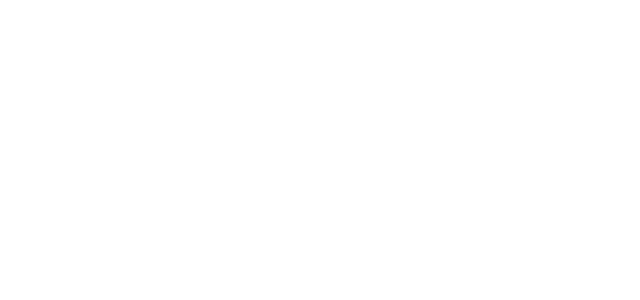
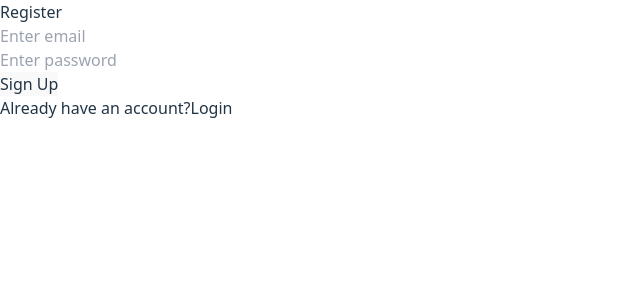
Before and after one commit to PerTrakanjan/reactts-vite, a React (Vite) app: page /register in a window 1280 px wide. Shown: the top 300 px of the page, without its empty margins (0-640 px from the left). Built offline with nearby package versions, Linux system fonts and the light colour scheme; no server answers.

Commit message:
register(Have bug)

```diff
--- a/package.json
+++ b/package.json
@@ -10,8 +10,12 @@
     "preview": "vite preview"
   },
   "dependencies": {
+    "bootstrap": "^5.3.1",
+    "firebase": "^10.1.0",
     "react": "^18.2.0",
-    "react-dom": "^18.2.0"
+    "react-bootstrap": "^2.8.0",
+    "react-dom": "^18.2.0",
+    "react-router-dom": "^6.14.2"
   },
   "devDependencies": {
     "@types/react": "^18.0.28",
--- a/src/App.tsx
+++ b/src/App.tsx
@@ -1,8 +1,32 @@
+import { Link } from "react-router-dom";
 import Chat from "./componets/Chat";
 import Post from "./componets/post";
 
 type Props = {};
 
 export default function App({}: Props) {
-  return <></>;
+  return (
+    <>
+      <div className=" bg-slate-50 py-2">
+        <h3>Welcome to My App</h3>
+        <div>
+          <Link
+            to="/login"
+            className=" mx-3 bg-cyan-500 hover:bg-cyan-400 text-white p-1 rounded-md"
+          >
+            Login
+          </Link>
+          <Link
+            to="/register"
+            className=" bg-cyan-500 hover:bg-cyan-400 text-white p-1 rounded-md"
+          >
+            Register
+          </Link>
+        </div>
+      </div>
+      <div className=" container mx-auto">
+        <Chat />
+      </div>
+    </>
+  );
 }
--- /dev/null
+++ b/src/componets/Login.tsx
@@ -0,0 +1,17 @@
+import React, { useState } from "react";
+
+type Props = {};
+
+export default function Login({}: Props) {
+  const [email, setEmail] = useState("");
+  const [password, setPassword] = useState("");
+  const [error, setError] = useState("");
+
+  return (
+    <>
+      <div className=" bg-slate-50 py-2 ">
+        <h3 className="">Welcome to My App</h3>
+      </div>
+    </>
+  );
+}
--- /dev/null
+++ b/src/componets/Register.tsx
@@ -0,0 +1,80 @@
+import React, { useState } from "react";
+import { useUserAuth } from "../context/UserAuthContext";
+import { Form, Link, useNavigate } from "react-router-dom";
+import { Alert, FormControl, FormGroup } from "react-bootstrap";
+
+type Props = {};
+
+export default function Register({}: Props) {
+  const [email, setEmail] = useState("");
+  const [password, setPassword] = useState("");
+  const [error, setError] = useState("");
+  const { signup }: any = useUserAuth();
+
+  let navigate = useNavigate();
+
+  const handleSumbit = async (e: React.FormEvent<HTMLFormElement>) => {
+    e.preventDefault(); // avoid page refresh
+    try {
+      await signup(email, password);
+      navigate("/");
+    } catch (err: any) {
+      setError(err.message);
+    }
+  };
+
+  return (
+    <>
+      <div className=" grid grid-rows-1">
+        <div className=" grid-cols-6 mx-auto">
+          <h2 className=" my-3 dark:text-white">Register</h2>
+          {error && (
+            <Alert
+              variant="danger"
+              className="my-2 bg-red-200 text-red-800 rounded-sm p-1"
+            >
+              {error}
+            </Alert>
+          )}
+          <Form onSubmit={handleSumbit}>
+            <FormGroup className=" mb-3" controlId="formBasicEmail">
+              <FormControl
+                type="email"
+                placeholder="Enter email"
+                onChange={(e: any) => e.target.value}
+                className="rounded w-full"
+              ></FormControl>
+            </FormGroup>
+            <FormGroup className=" mb-3" controlId="formBasicPassword">
+              <FormControl
+                type="password"
+                placeholder="Enter password"
+                onChange={(e: any) => e.target.value}
+                className=" rounded w-full"
+              ></FormControl>
+            </FormGroup>
+
+            <div>
+              <button
+                className=" dark:bg-slate-50 hover:bg-cyan-50 p-1 rounded-lg"
+                type="submit"
+                dark:text-white
+              >
+                Sign Up
+              </button>
+            </div>
+          </Form>
+          <div className="p-3 text-white">
+            Already have an account?
+            <Link
+              to="/login"
+              className=" text-cyan-400 dark:text-cyan-100 mx-1"
+            >
+              Login
+            </Link>
+          </div>
+        </div>
+      </div>
+    </>
+  );
+}
--- /dev/null
+++ b/src/context/UserAuthContext.tsx
@@ -0,0 +1,52 @@
+import React, { createContext, useContext, useEffect, useState } from "react";
+
+import {
+  createUserWithEmailAndPassword,
+  signInWithEmailAndPassword,
+  onAuthStateChanged,
+  signOut,
+} from "firebase/auth";
+import { auth } from "../firebase";
+
+type Props = {
+  children: React.ReactNode;
+};
+
+const userAuthContext = createContext<any>({});
+
+export function UserAuthContextProvider({ children }: Props) {
+  const [user, setUser] = useState<unknown>({});
+
+  function login(email: string, password: string) {
+    return signInWithEmailAndPassword(auth, email, password);
+  }
+
+  function signup(email: string, password: string) {
+    return createUserWithEmailAndPassword(auth, email, password);
+  }
+
+  function logout() {
+    return signOut(auth);
+  }
+
+  useEffect(() => {
+    const unsubscribe = onAuthStateChanged(auth, (currentUser: unknown) => {
+      console.log("Auth", currentUser);
+      setUser(currentUser);
+    });
+
+    return () => {
+      unsubscribe();
+    };
+  }, []);
+
+  return (
+    <userAuthContext.Provider value={{ user, login, signup, logout }}>
+      {children}
+    </userAuthContext.Provider>
+  );
+}
+
+export function useUserAuth() {
+  return useContext(userAuthContext);
+}
--- /dev/null
+++ b/src/firebase.ts
@@ -0,0 +1,24 @@
+// Import the functions you need from the SDKs you need
+import { initializeApp } from "firebase/app";
+import { getAnalytics } from "firebase/analytics";
+import { getAuth } from "firebase/auth";
+// TODO: Add SDKs for Firebase products that you want to use
+// https://firebase.google.com/docs/web/setup#available-libraries
+
+// Your web app's Firebase configuration
+// For Firebase JS SDK v7.20.0 and later, measurementId is optional
+const firebaseConfig = {
+  apiKey: "AIzaSyCORUT18LRr0VjeBrRETEA660L-ZwgDxzg",
+  authDomain: "react-firebase-auth-2797f.firebaseapp.com",
+  projectId: "react-firebase-auth-2797f",
+  storageBucket: "react-firebase-auth-2797f.appspot.com",
+  messagingSenderId: "968312974889",
+  appId: "1:968312974889:web:a3821038ba46a01b68b638",
+  measurementId: "G-Q8K2691EFT"
+};
+
+// Initialize Firebase
+const app = initializeApp(firebaseConfig);
+const analytics = getAnalytics(app);
+export const auth = getAuth(app);
+export default app;
--- a/src/main.tsx
+++ b/src/main.tsx
@@ -1,10 +1,31 @@
-import React from 'react'
-import ReactDOM from 'react-dom/client'
-import App from './App.tsx'
-import './index.css'
+import React from "react";
+import ReactDOM from "react-dom/client";
+import App from "./App.tsx";
+import "./index.css";
+import { UserAuthContextProvider } from "./context/UserAuthContext.tsx";
+import { createBrowserRouter, RouterProvider } from "react-router-dom";
+import Login from "./componets/Login.tsx";
+import Register from "./componets/Register.tsx";
 
-ReactDOM.createRoot(document.getElementById('root') as HTMLElement).render(
+const router = createBrowserRouter([
+  {
+    path: "/",
+    element: <App />,
+  },
+  {
+    path: "/login",
+    element: <Login />,
+  },
+  {
+    path: "/register",
+    element: <Register />,
+  },
+]);
+
+ReactDOM.createRoot(document.getElementById("root") as HTMLElement).render(
   <React.StrictMode>
-    <App />
-  </React.StrictMode>,
-)
+    <UserAuthContextProvider>
+      <RouterProvider router={router} />
+    </UserAuthContextProvider>
+  </React.StrictMode>
+);
```
Also changed, not shown: 1 other file (tests, documents, lock files or other folders).
